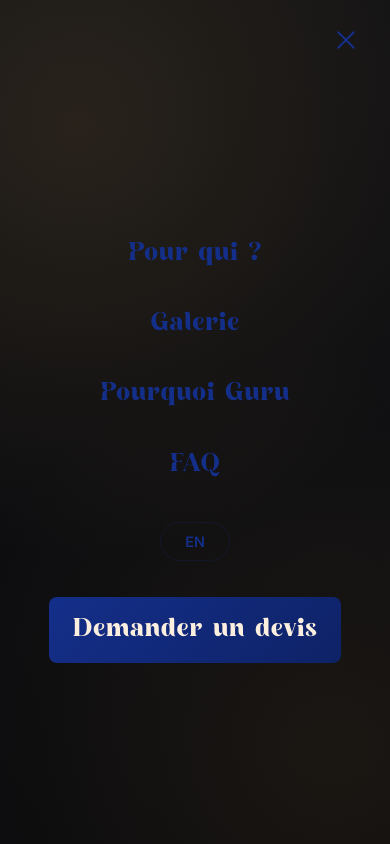
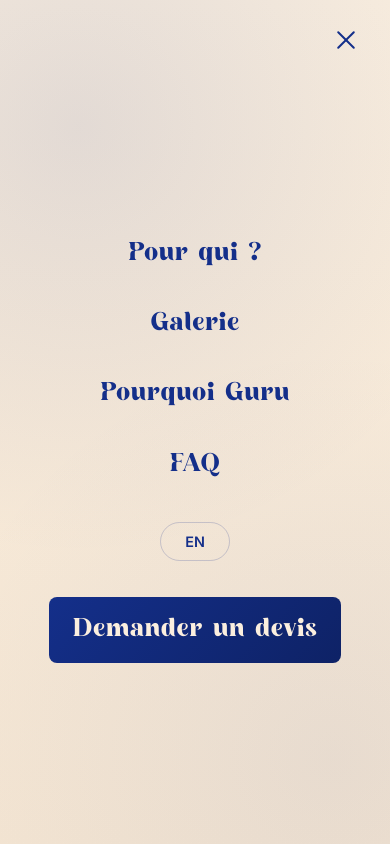
Before and after one commit to BillyBob36/guru-site, a website: page index.html in a window 390 px wide. Both pictures are taken after a click on the button "Menu". Shown: the top 844 px of the page. Drawn offline with Linux system fonts and the light colour scheme.

Commit message:
v24 : mobile nav menu — fond crème au lieu de noir
Retour client : le menu hamburger plein écran sur mobile avait gardé
le fond dark legacy (#0f0f12 + radiales gold) — décalé visuellement par
rapport au reste du site qui est en thème cream depuis mai 2025.

- Background du .nav (≤1024px) passe en #FBEFDF avec dégradé vers #F4E5D2
- Radiales légères en bleu marine translucide (rgba 20,47,138 / 8-10%)
  pour conserver un léger relief sans casser la teinte cream
- Hover state des liens : ancien gold rgba(212,168,83,0.1) → navy
  rgba(20,47,138,0.08) cohérent avec le reste

Le texte des liens (var --text = #142F8A en cream) restait correct, donc
inchangé. Le hamburger ✕ qui se forme à l'ouverture utilise aussi var
--text donc passe naturellement en navy sur fond crème.

```diff
--- a/styles.css
+++ b/styles.css
@@ -460,11 +460,13 @@
   .nav {
     position: fixed; top: 0; left: 0; right: 0; bottom: 0;
     width: 100vw; height: 100vh; height: 100dvh;
-    background: #0f0f12;
+    /* Fond crème (cohérent avec la charte validée mai 2025) — les radiales bleu
+       marine apportent juste un léger relief sans casser la teinte dominante. */
+    background: #FBEFDF;
     background-image:
-      radial-gradient(circle at 20% 15%, rgba(212, 168, 83, 0.12) 0%, transparent 55%),
-      radial-gradient(circle at 85% 90%, rgba(212, 168, 83, 0.08) 0%, transparent 50%),
-      linear-gradient(180deg, #111114 0%, #0a0a0d 100%);
+      radial-gradient(circle at 20% 15%, rgba(20, 47, 138, 0.10) 0%, transparent 55%),
+      radial-gradient(circle at 85% 90%, rgba(20, 47, 138, 0.06) 0%, transparent 50%),
+      linear-gradient(180deg, #FBEFDF 0%, #F4E5D2 100%);
     flex-direction: column; align-items: center; justify-content: center;
     padding: 80px 24px 40px; gap: 4px;
     transform: translateX(100%);
@@ -482,7 +484,7 @@
     letter-spacing: 0.01em;
   }
   .nav a:hover, .nav a.active {
-    background: rgba(212, 168, 83, 0.1);
+    background: rgba(20, 47, 138, 0.08);
     color: var(--accent);
   }
   .btn-cta-header { margin: 24px 0 0 0; font-size: 1rem; }
```
